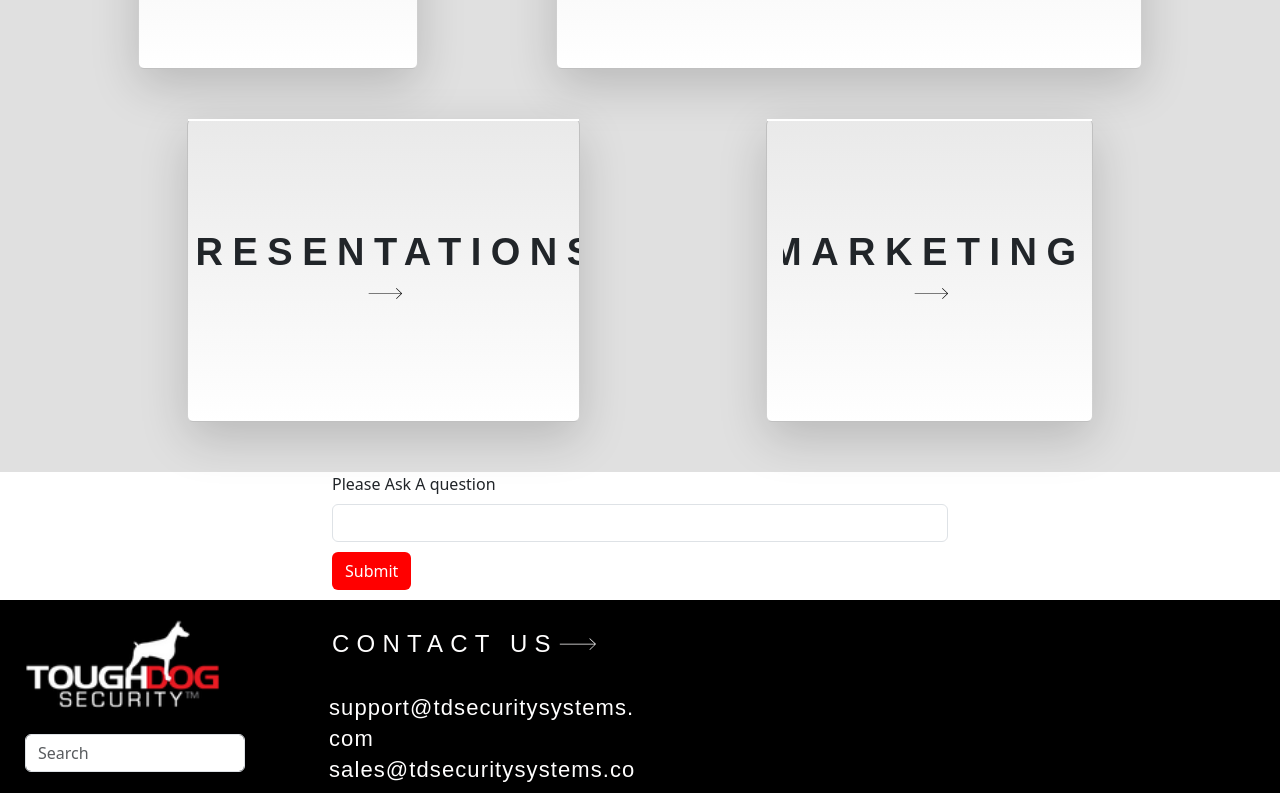
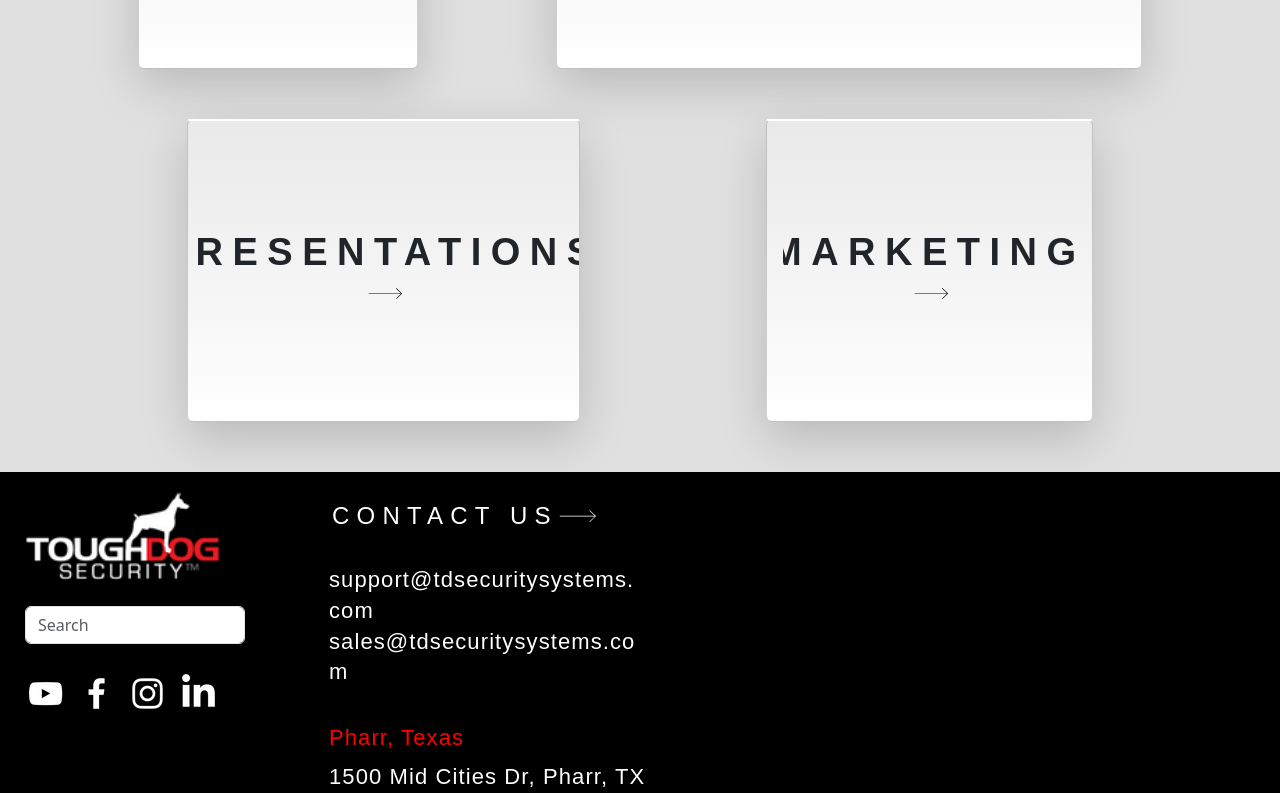
Before and after one commit to TOUGHDOGSECURITYSYSTEMS/website, a React (Create React App) app: page /support in a window 1280 px wide. Shown: the part 1307-2100 px from the top of the page. Built offline with nearby package versions, Linux system fonts and the light colour scheme.

Commit message:
-WIP of making chatbot pretty -Looks pretty but not functional. -Almost ready to merge to main

```diff
--- a/src/assets/javascripts/Support.js
+++ b/src/assets/javascripts/Support.js
@@ -3,12 +3,13 @@ import Header from '../../components/Header';
 import Footer from '../../components/Footer';
 import techSupportbackground from '../images/techsupportbackgroundimg.png';
 import techSupportlogo from '../images/techsupportlogo.png';
+import chatdogwhite from '../images/dogwhite.png';
 import chatbotImage from '../images/chatbot.png';
 import '../stylings/support.css';
 import { Link } from 'react-router-dom';
 import axios from 'axios';
 
-function sendpostrequest(input) {
+function chatgptapiPost(input) {
   console.log('entering send email');
   const sendingtest = async () => {
     try {
@@ -31,14 +32,15 @@ function Support() {
   const [userinput, setUserInput] = useState('');
   const [showChatbot, setShowChatbot] = useState(false);
 
-  function handleUserChange(event) {
+  const handleUserChange = async (event) => {
+    event.preventDefault();
     setUserInput(event.target.value);
-  }
+  };
 
   const handleSubmit = async (event) => {
     event.preventDefault();
     console.log('Making post request');
-    sendpostrequest(userinput);
+    chatgptapiPost(userinput);
   };
 
   const minimizeChatbot = () => {
@@ -338,58 +340,81 @@ function Support() {
           </div>
         </div>
 
+
+      </div>
+      <div
+        className={`chatbot-container d-flex flex-column justify-content-top ${
+          showChatbot ? 'show-chatbot' : ''
+        }`}>
+        <div
+          className='chatbot-top container'
+          style={{ backgroundColor: 'red', maxHeight: '75px' }}>
+          <div className='row align-items-start' style={{ height: '100%' }}>
+            <div className='col p-0'>
+              <img src={chatdogwhite} alt='Logo' width='auto' height='70px' />
+            </div>
+            <div
+              className='col-auto ml-auto d-flex align-items-center'
+              style={{ height: '100%' }}>
+              <button
+                type='button'
+                className='btn-close btn-close-black'
+                aria-label='Close'
+                onClick={minimizeChatbot}></button>
+            </div>
+          </div>
+        </div>
+        <div
+          className='chatbot-middle container'
+          style={{ overflowY: 'auto', height: '275px' }}>
+          <div className='row'>
+            <div className='col'>User: Hi there!</div>
+          </div>
+          <div className='row'>
+            <div className='col'>Chatbot: Hello! How can I help you today?</div>
+          </div>
+        </div>
+        <div className='chatbot-bottom'>
         <div
           style={{
             display: 'flex',
-            justifyContent: 'center',
-            flexDirection: 'column',
-            alignItems: 'center',
+            justifyContent: 'space-evenly',
+            flexDirection: 'row',
+            alignItems: 'flex-end',
           }}>
           <form
-            className='row'
-            style={{
-              width: '50%',
-              paddingBottom: '10px',
-            }}>
-            <div className='col' id='chatbot'>
-              <label className='form-label'>Please Ask A question</label>
+            className='row p-0' style={{maxWidth: '75%'}}>
+            <div className='col p-0' id='chatbot'>
               <input
                 name='userinput'
                 value={userinput}
                 onChange={handleUserChange}
+                onSubmit={handleSubmit}
                 type='text'
                 id='userinput'
-                className='form-control'></input>
+                className='form-control'
+                placeholder='Type your message here...'></input>
             </div>
           </form>
           <form
             className='row'
-            style={{
-              width: '50%',
-              paddingBottom: '10px',
-              justifyContent: 'center',
-            }}
             onSubmit={handleSubmit}>
-            <div className='col'>
+            <div className='col p-0'>
               <button
                 type='submit'
                 className='btn'
                 style={{
                   backgroundColor: 'red',
                   color: 'white',
+                  height: '40px',
+                  width: '75px',
+
                 }}>
                 Submit
               </button>
             </div>
           </form>
         </div>
-      </div>
-      <div className={`chatbot-container ${showChatbot ? 'show-chatbot' : ''}`}>
-        <div className='minimize-btn' onClick={minimizeChatbot}>
-          -
-        </div>
-        <div className='chatbot-content'>
-          <p>messages from chatbot go here</p>
         </div>
       </div>
       {showChatbot ? null : (
--- a/src/components/styles.css
+++ b/src/components/styles.css
@@ -26,8 +26,8 @@
     position: fixed;
     bottom: 35px;
     right: 30px;
-    width: 50px;
-    height: 40px;
+    width: 0px;
+    height: 0px;
     background-color: white;
     border: 1px solid black;
     overflow-y: auto;
@@ -41,10 +41,3 @@
     height: 400px;
     z-index: 100;
 }
-
-.minimize-btn{
-    position: absolute;
-    top: 5px;
-    right: 5px;
-    cursor: pointer;
-}
```
